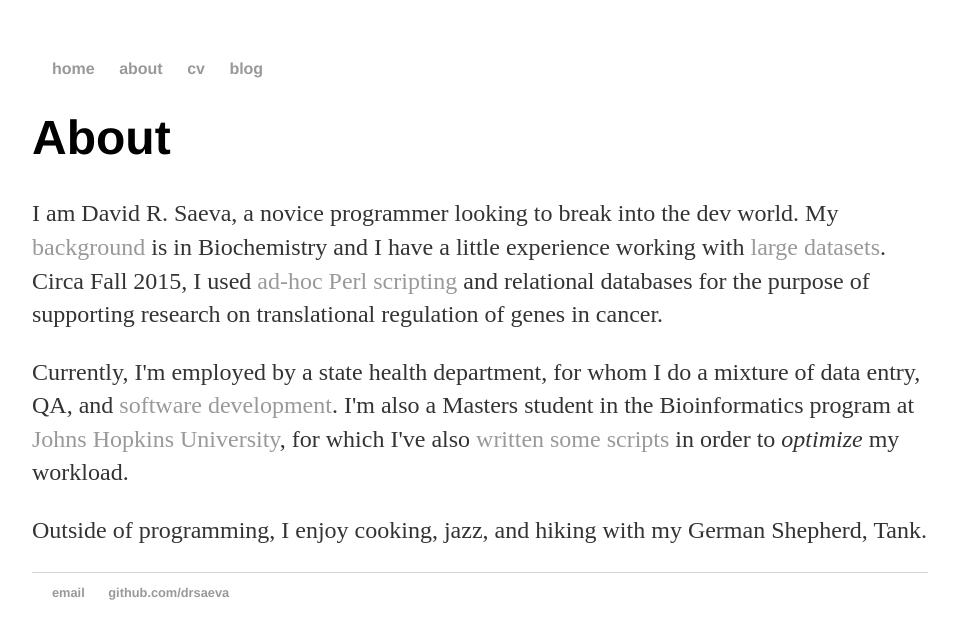
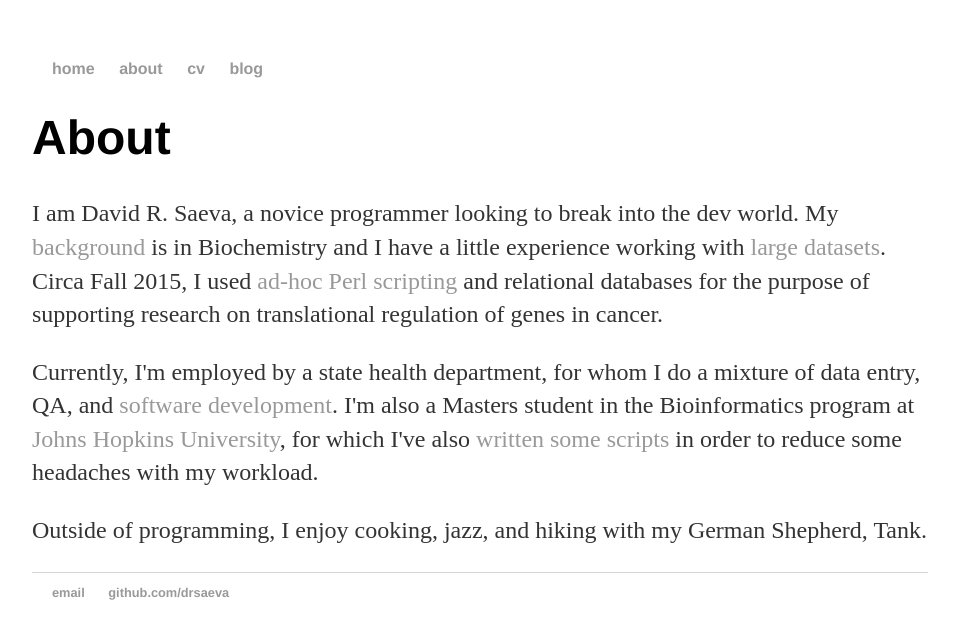
Before and after one commit to drsaeva/drsaeva.github.io, a Jekyll site: the page built from about/index.html, in a window 1280 px wide. Shown: the top 639 px of the page, without its empty margins (160-1117 px from the left). Built offline with Jekyll 4.4.1, drawn with Linux system fonts in a browser that asks for light colours.

Commit message:
Update index.html

```diff
--- a/about/index.html
+++ b/about/index.html
@@ -17,7 +17,7 @@ datasets</a>. Circa Fall 2015, I used
  development</a>. I'm also a Masters student in the Bioinformatics program
  at <a href="http://advanced.jhu.edu/academics/graduate-degree-programs/bioinformatics/">
  Johns Hopkins University</a>, for which  I've also <a href="https://github.com/drsaeva/Coursework-Scripts">
- written some scripts</a>  in order to <em>optimize</em> my workload.
+ written some scripts</a>  in order to reduce some headaches with my workload.
  </p>
 
 <p>Outside of programming, I enjoy cooking, jazz, and hiking with my German
```
